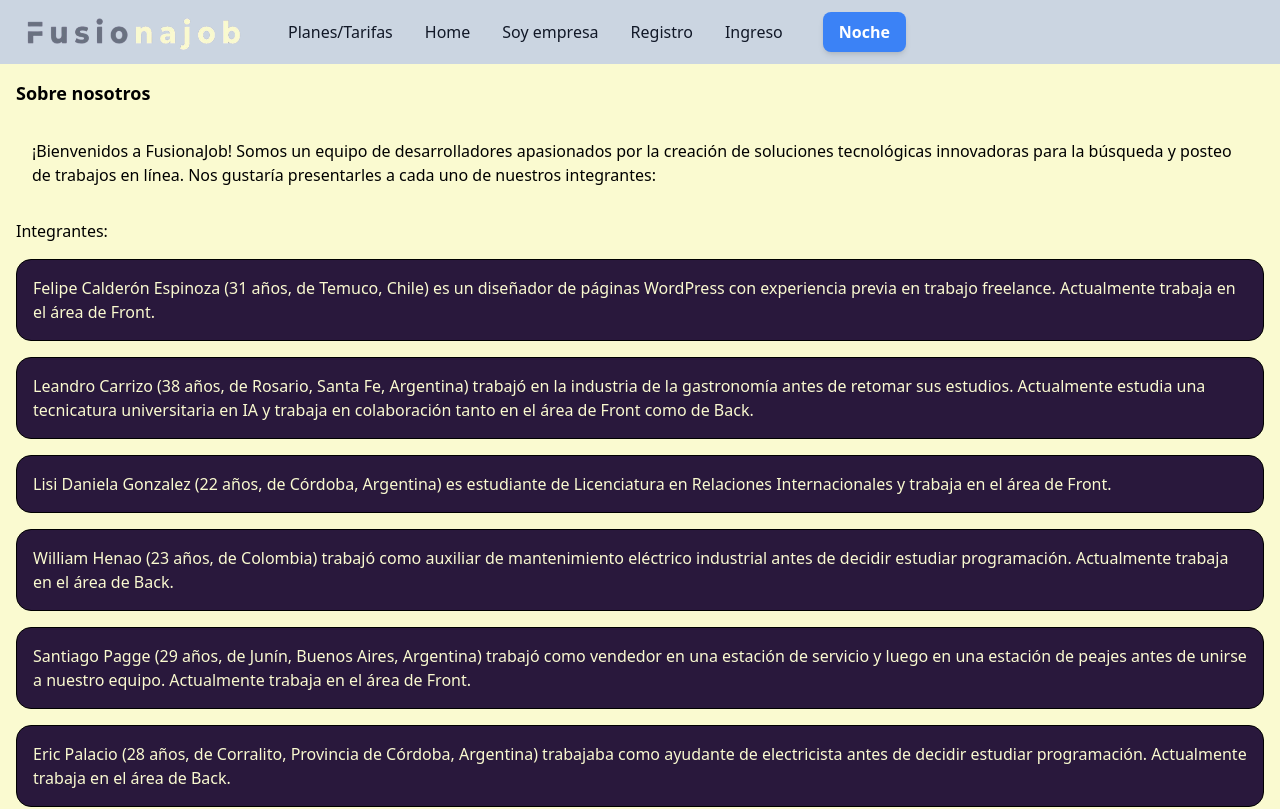
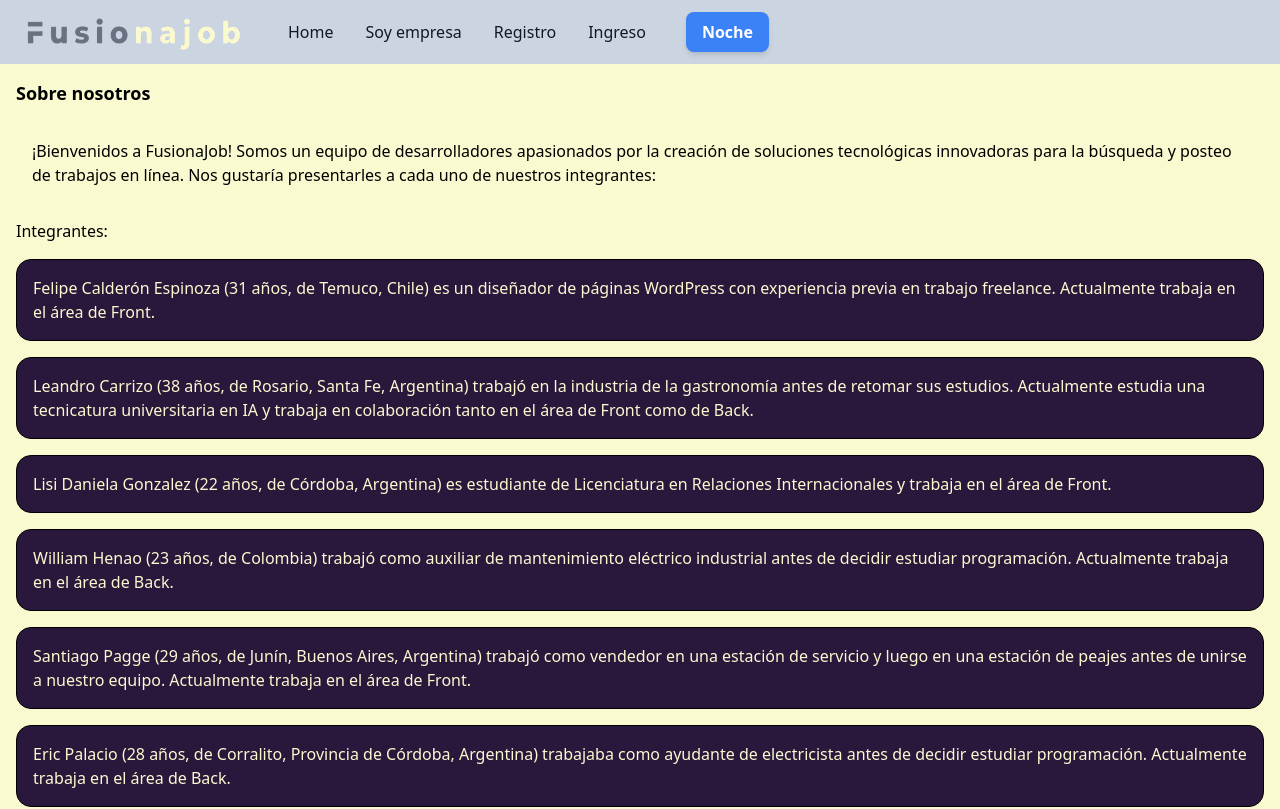
Before and after one commit to felipecalderon/PF-SoyHenry, a React (Create React App) app in the folder client/: page /about in a window 1280 px wide. Shown: the top 809 px of the page. Built offline with nearby package versions, Linux system fonts and the light colour scheme.

Commit message:
aceptar cambios nueva landing para componente about

```diff
--- a/client/src/components/About/NavAbout.jsx
+++ b/client/src/components/About/NavAbout.jsx
@@ -22,7 +22,6 @@
           <div className="container flex justify-start items-center h-full mx-auto px-4">
             <img src={logofusionajob} alt='logo' className="flex h-16 w-60 mr-4" />
             <div className="flex items-center dark:text-yellow-100 text-gray-900">
-              <Link href="#" className="inline-block dark:hover:text-yellow-200 font-medium px-4 py-2">Planes/Tarifas</Link>
               <Link href="#" to='/' className="inline-block dark:hover:text-yellow-200 font-medium px-4 py-2">Home</Link>
               <Link href="#" to='/dashboardempresa' className="inline-block hover:text-yellow-200 font-medium px-4 py-2">Soy empresa</Link>
               <Link href="#" to='/registro' className="inline-block hover:text-yellow-200 font-medium px-4 py-2">Registro</Link>
--- a/client/src/components/NavLanding/NavLanding.jsx
+++ b/client/src/components/NavLanding/NavLanding.jsx
@@ -38,7 +38,7 @@
           <div className="hidden md:block">
             <div className="ml-6 flex items-baseline space-x-4 dark:text-text-dark text-gray-900">
             <Link className="dark:hover:text-yellow-200 hover:text-xl transition-all inline-block font-medium px-4 py-2">Planes</Link>
-            <Link className="dark:hover:text-yellow-200 hover:text-xl transition-all inline-block font-medium px-4 py-2">Sobre nosotros</Link>
+            <Link to='/about' className="dark:hover:text-yellow-200 hover:text-xl transition-all inline-block font-medium px-4 py-2">Sobre nosotros</Link>
             <Link to='/dashboardempresa' className="dark:hover:text-yellow-200 hover:text-xl transition-all inline-block font-medium px-4 py-2">Dashboard Empresa</Link>
             <Link to='/registro' className="dark:hover:text-yellow-200 hover:text-xl transition-all inline-block font-medium px-4 py-2">Registro</Link>
           </div>
```
